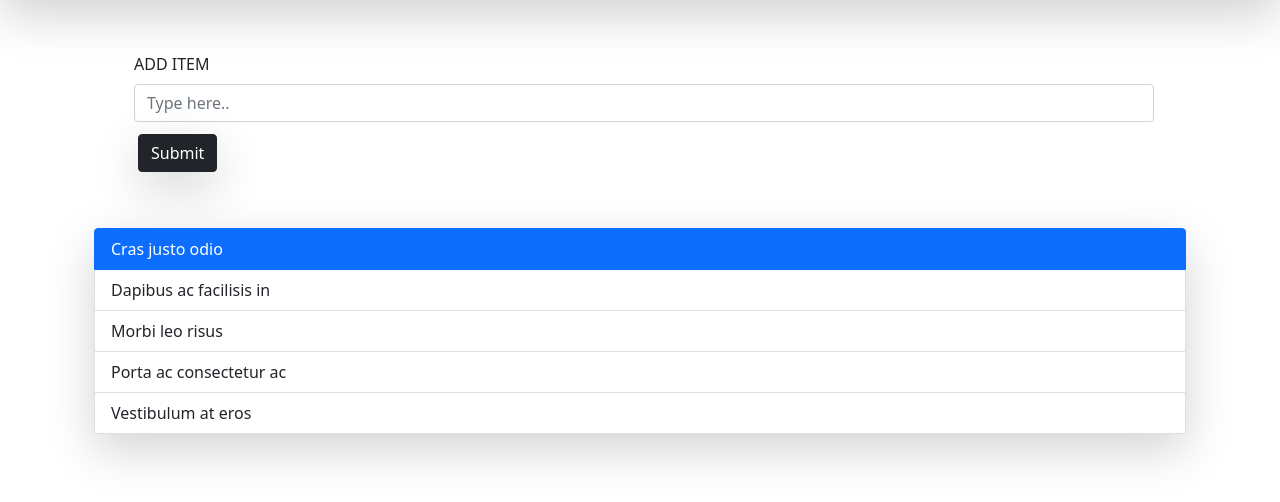
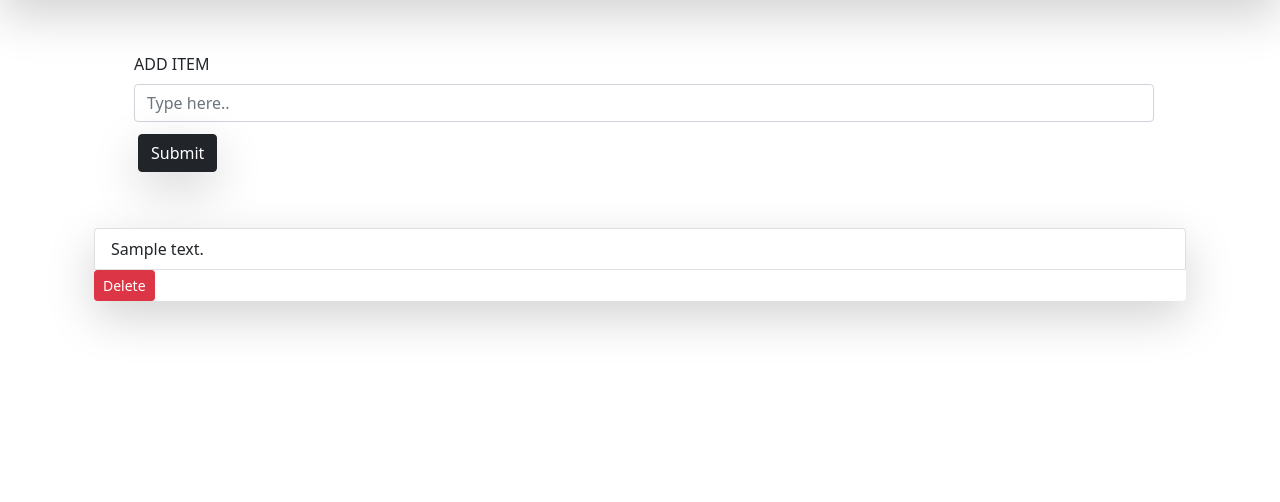
Before and after one commit to imtauseef/To-Do, a Django app: page / in a window 1280 px wide. Shown: the part 72-574 px from the top of the page. Run offline with Django 3.2, Linux system fonts and the light colour scheme; tables that the repository leaves empty hold one stand-in row (values such as "Sample post").

Commit message:
yeah todo app is done,

```diff
--- a/todo_app/templates/todo_app/home_page.html
+++ b/todo_app/templates/todo_app/home_page.html
@@ -1,18 +1,22 @@
 {% extends 'todo_app/base_page.html' %} {% block content %}
-<form class="m-5">
+<form class="m-5" action="{% url 'items' %}" method="POST">
+    {% csrf_token %}
     <div class="form-group">
         <label for="html" class="form-label m-1">ADD ITEM</label>
-        <input type="text" class="form-control m-1 mr-sm-2" id="exampleInputtText" aria-describedby="textHelp" placeholder="Type here..">
+        <input name="text-item" type="text" class="form-control m-1 mr-sm-2" id="exampleInputtText" aria-describedby="textHelp" placeholder="Type here..">
     </div>
     <button type="submit" class="btn btn-dark shadow-lg m-2">Submit</button>
 </form>
 <div class="container">
     <ul class="list-group shadow-lg">
-        <li class="list-group-item active">Cras justo odio</li>
-        <li class="list-group-item">Dapibus ac facilisis in</li>
-        <li class="list-group-item">Morbi leo risus</li>
-        <li class="list-group-item">Porta ac consectetur ac</li>
-        <li class="list-group-item">Vestibulum at eros</li>
+        {% for item in data %}
+        <li class="list-group-item">{{ item.text }}</li>
+
+        <div class="float-right">
+            <a href="{% url 'deletion' item.id %}"><button class="btn btn-danger btn-sm">Delete</button></a>
+        </div>
+
+        {% endfor %}
     </ul>
 </div>
 {% endblock content %}
--- a/todo_app/urls.py
+++ b/todo_app/urls.py
@@ -2,5 +2,7 @@ from django.urls import path
 from . import views
 
 urlpatterns = [
-    path('', views.home, name='home')
+    path('', views.home, name='home'),
+    path('items', views.create_item, name='items'),
+    path('deletion/<str:pk>/', views.delete_item, name='deletion'),
 ]
--- a/todo_app/views.py
+++ b/todo_app/views.py
@@ -1,5 +1,25 @@
 from django.shortcuts import render
+from django.utils import timezone
+from .models import Todo
+from django.http import HttpResponseRedirect
 
 # Create your views here.
 def home(request):
-    return render(request, 'todo_app/home_page.html')
+    data = Todo.objects.all().order_by('-date_published')
+    content = {
+        'data': data,
+    }
+    return render(request, 'todo_app/home_page.html', content)
+
+
+def create_item(request):
+    user_text = request.POST['text-item']
+    entry_date = timezone.now()
+    Todo.objects.create(text=user_text, date_published=entry_date)
+    return HttpResponseRedirect('/')
+
+
+def delete_item(request, pk):
+    item = Todo.objects.get(id=pk)
+    item.delete()
+    return HttpResponseRedirect('/')
```
Also changed, not shown: db.sqlite3, todo_app/migrations/0001_initial.py (added).
